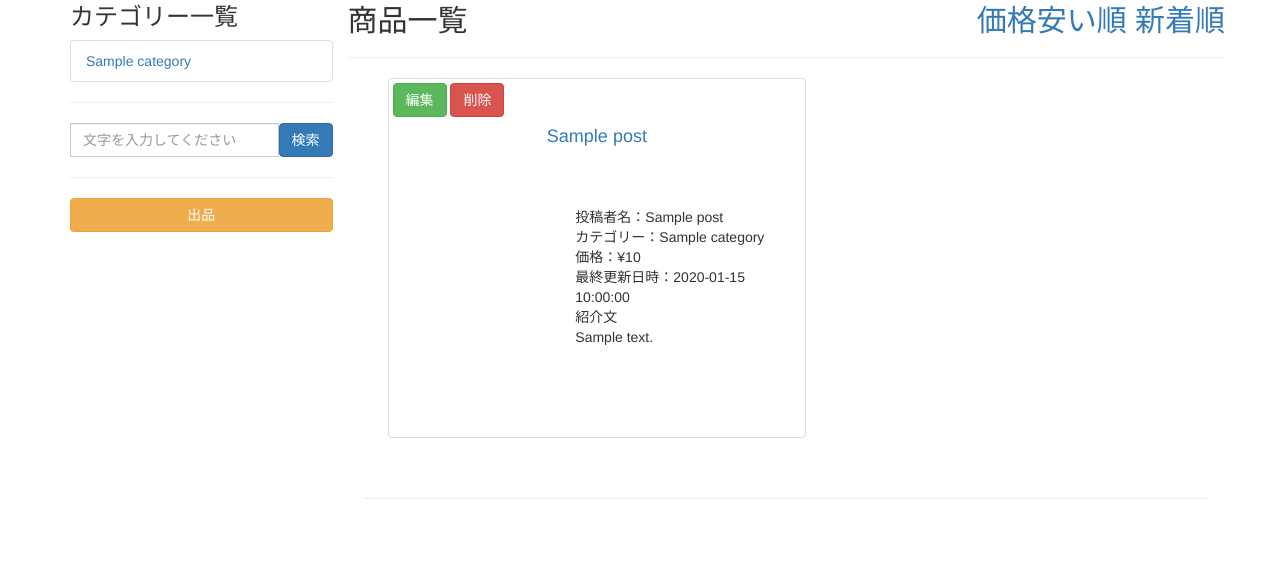
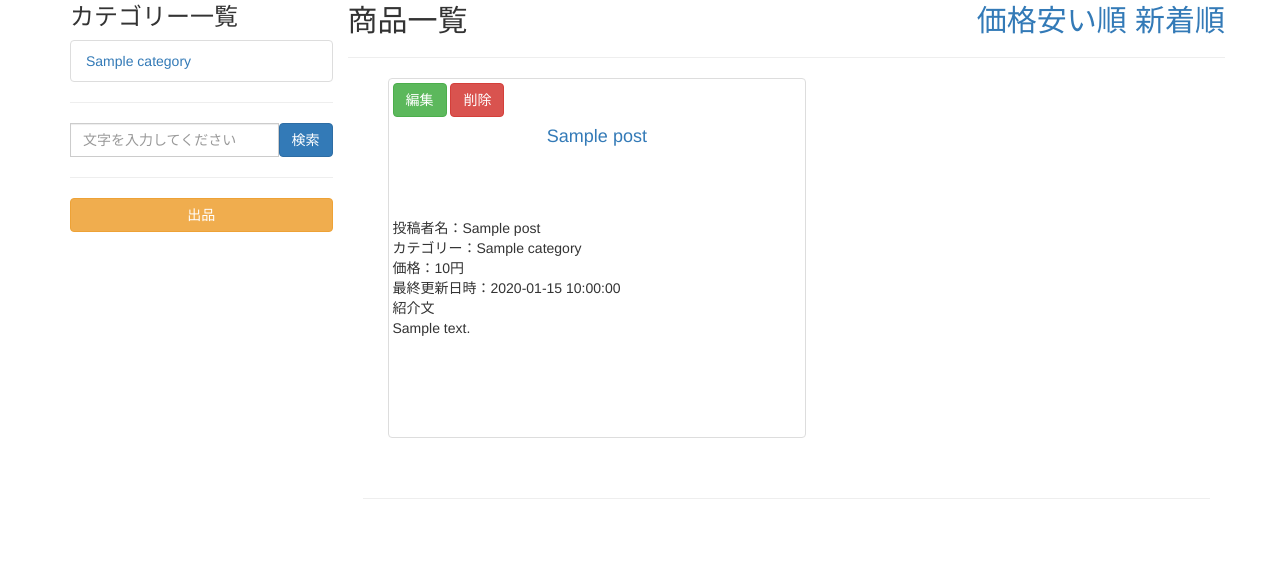
Before and after one commit to katoakira/cakephp_webapp2, a CakePHP app: the page made by app/View/Posts/index.ctp in a window 1280 px wide. Shown: the part 246-810 px from the top of the page. Run offline with PHP 8.4 and a stand-in for CakePHP, Linux system fonts and the light colour scheme; the template is opened without the code that fills it: most values are stand-ins (such as "Sample title", 1, 10 or a date in 2020); form fields are guessed from the names that the template uses; data that the repository does not hold is empty; some libraries are stand-ins or nearby versions.

Commit message:
Revised a Little

```diff
--- a/app/View/Posts/category_index.ctp
+++ b/app/View/Posts/category_index.ctp
@@ -64,7 +64,7 @@
             </div>
             <div class="col-sm-7" style="text-align: left">
                 <li><h4>投稿者名：<?php echo $post['name']; ?></h4></li>
-                <li><h4>価格：¥<?php echo $post['price']; ?></h4></li>
+                <li><h4>価格：<?php echo $post['price']; ?>円</h4></li>
                 <li><h4>最終更新日時：<?php echo $post['modified']; ?></h4></li>
                 <li><h4>紹介文</h4></li>
                 <li style="height: 50%; overflow: hidden;"><h4><?php echo $post['body']; ?></h4></li>
--- a/app/View/Posts/index.ctp
+++ b/app/View/Posts/index.ctp
@@ -35,7 +35,8 @@
                     array(
                         'controller' => 'posts',
                         'action' => 'index',
-                        'type' => 'post'
+                        'type' => 'post',
+                        'class' => 'form-group'
                     )
                 );
             ?>
@@ -91,7 +92,7 @@
             <hr>
             <?php foreach ($posts as $post): ?>
                 <ul style="list-style: none;" class="thumbnails disp-inBlock">
-                    <div class="col-sm-6 thumbnail" style="height: 360px; width: 50%">
+                    <div class="col-sm-6 thumbnail" style="height: 360px; width: 50%;">
                         <div class="row">
                             <div class="col-sm-12">
                                 <li>
@@ -113,8 +114,9 @@
                                          );
                                     ?>
                                 </li>
-                                <li class="divider-vertical"></li>
-                                <li style="text-align: center; height: 90px; overflow: hidden">
+                            </div>
+                            <div class="col-sm-12">
+                                <li style="text-align: center; width: 100%; height: 90px; text-overflow: ellipsis;">
                                    <h4>
                                        <?php
                                            echo $this->Html->link(
@@ -142,13 +144,13 @@
                                     ?>
                                 </li>
                             </div>
-                            <div class="col-sm-7" style="overflow: hidden">
+                            <div class="col-sm-7" style="width: 100%; height: 180px; text-overflow: ellipsis;">
                                 <li>投稿者名：<?php echo h($post['Post']['name']); ?></li>
                                 <li>カテゴリー：<?php echo h($post['Category']['name']); ?></li>
-                                <li>価格：¥<?php echo h($post['Post']['price']); ?></li>
+                                <li>価格：<?php echo h($post['Post']['price']); ?>円</li>
                                 <li>最終更新日時：<?php echo h($post['Post']['modified']); ?></li>
                                 <li>紹介文</li>
-                                <li style="overflow: hidden"><?php echo h($post['Post']['body']); ?></li>
+                                <li style="text-overflow: ellipsis;"><?php echo h($post['Post']['body']); ?></li>
                             </div>
                         </div>
                     </div>
--- a/app/View/Posts/view.ctp
+++ b/app/View/Posts/view.ctp
@@ -8,7 +8,7 @@
         <div class="col-sm-7">
             <p>カテゴリー名：<?php echo h($post['Category']['name']); ?></p>
             <p>投稿者名：<?php echo h($post['User']['username']); ?></p>
-            <p>価格：¥<?php echo $post['Post']['price']; ?></p>
+            <p>価格：<?php echo $post['Post']['price']; ?>円</p>
             <p>最終更新日時：<?php echo $post['Post']['modified']; ?></p>
         </div>
 
```
Also changed, not shown: app/View/Posts/add.ctp (+10 -1 lines), app/View/Posts/edit.ctp (+8 -0 lines), 1 other file. Lines whose indentation alone changed are shown as unchanged.
